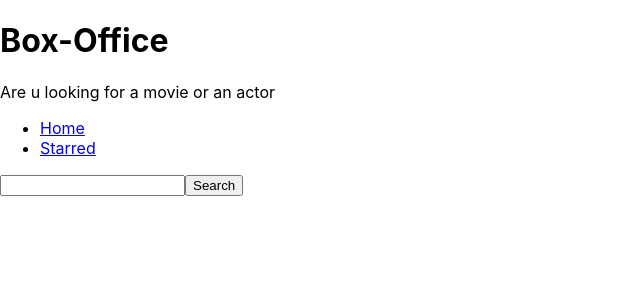
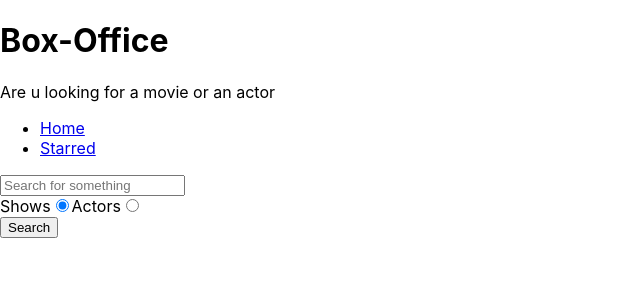
Before and after one commit to Shivam06-form/box-ofice, a React (Create React App) app: page / in a window 1280 px wide. Shown: the top 300 px of the page, without its empty margins (0-640 px from the left). Built offline with nearby package versions, Linux system fonts and the light colour scheme.

Commit message:
added serach option

```diff
--- a/src/components/pages/Home.js
+++ b/src/components/pages/Home.js
@@ -11,57 +11,88 @@
 
 
 const Home = () => {
-const [input ,setInput] = useState(' ');
+  const [input, setInput] = useState('');
+  const [results, setResults] = useState(null);
+  const [searchOption, setSearchOption] = useState('shows');
 
-const [results,setResults]= useState(null);
+  const isShowsSearch = searchOption === 'shows';
 
-const onSearch  = () =>{
-  apiGet(`http://api.tvmaze.com/search/shows?q=${input}`).then(result =>{
+  const onSearch = () => {
+    apiGet(`/search/${searchOption}?q=${input}`).then(result => {
       setResults(result);
-    console.log(result);
     });
   };
 
-const onInputChange = ev =>{
+  const onInputChange = ev => {
     setInput(ev.target.value);
   };
 
-const onKeyDown = (ev) => {
-  if(ev.keyCode === 13){
-
-    onSearch ()
+  const onKeyDown = ev => {
+    if (ev.keyCode === 13) {
+      onSearch();
     }
   };
 
-const renderResultS = ()=>{
+  const onRadioChange = ev => {
+    setSearchOption(ev.target.value);
+  };
 
-  if(results && results.length === 0 ){
-    return<div>No results</div>
+  const renderResults = () => {
+    if (results && results.length === 0) {
+      return <div>No results</div>;
     }
 
-  if(results && results.length > 0){
-   return <div>{results.map((itme)=>(
-   <div key={itme.show.id}>{itme.show.name}</div> ) )} </div>
+    if (results && results.length > 0) {
+      return results[0].show
+        ? results.map(item => <div key={item.show.id}>{item.show.name}</div>)
+        : results.map(item => (
+            <div key={item.person.id}>{item.person.name}</div>
+          ));
     }
 
-   return null ;
-
-
-}
-
+    return null;
+  };
 
   return (
     <MainPageLayout>
-      <input type = "text" onChange={onInputChange} onKeyDown={onKeyDown}  value={input}/>
-       <button type="button" onClick={onSearch}>Search
+      <input
+        type="text"
+        placeholder="Search for something"
+        onChange={onInputChange}
+        onKeyDown={onKeyDown}
+        value={input}
+      />
+
+      <div>
+        <label htmlFor="shows-search">
+          Shows
+          <input
+            id="shows-search"
+            type="radio"
+            value="shows"
+            checked={isShowsSearch}
+            onChange={onRadioChange}
+          />
+        </label>
+
+        <label htmlFor="actors-search">
+          Actors
+          <input
+            id="actors-search"
+            type="radio"
+            value="people"
+            checked={!isShowsSearch}
+            onChange={onRadioChange}
+          />
+        </label>
+      </div>
+
+      <button type="button" onClick={onSearch}>
+        Search
       </button>
-       {renderResultS()}
+      {renderResults()}
     </MainPageLayout>
-
   );
-
-
-
 };
 
 export default Home;
```
Lines whose indentation alone changed are shown as unchanged.
